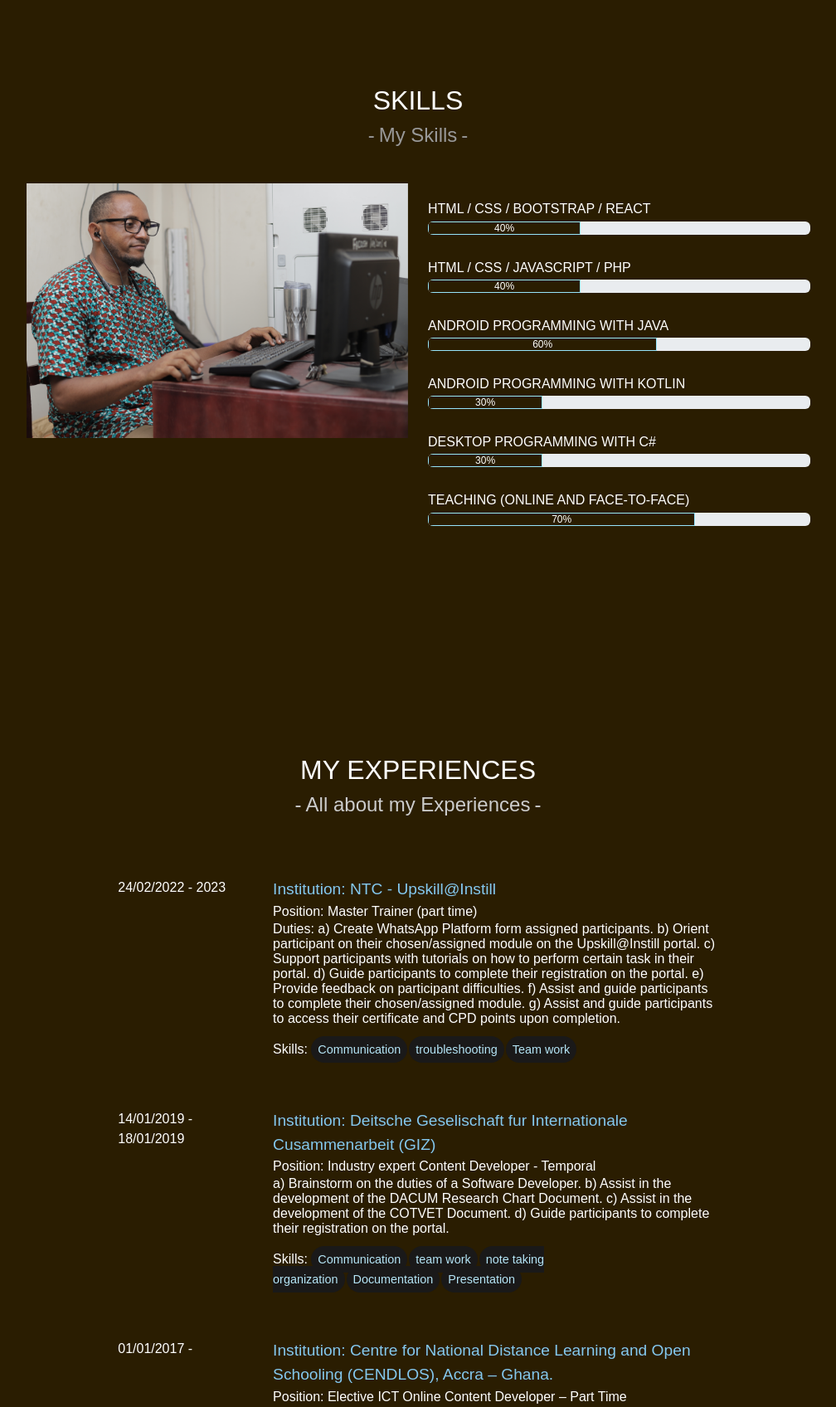
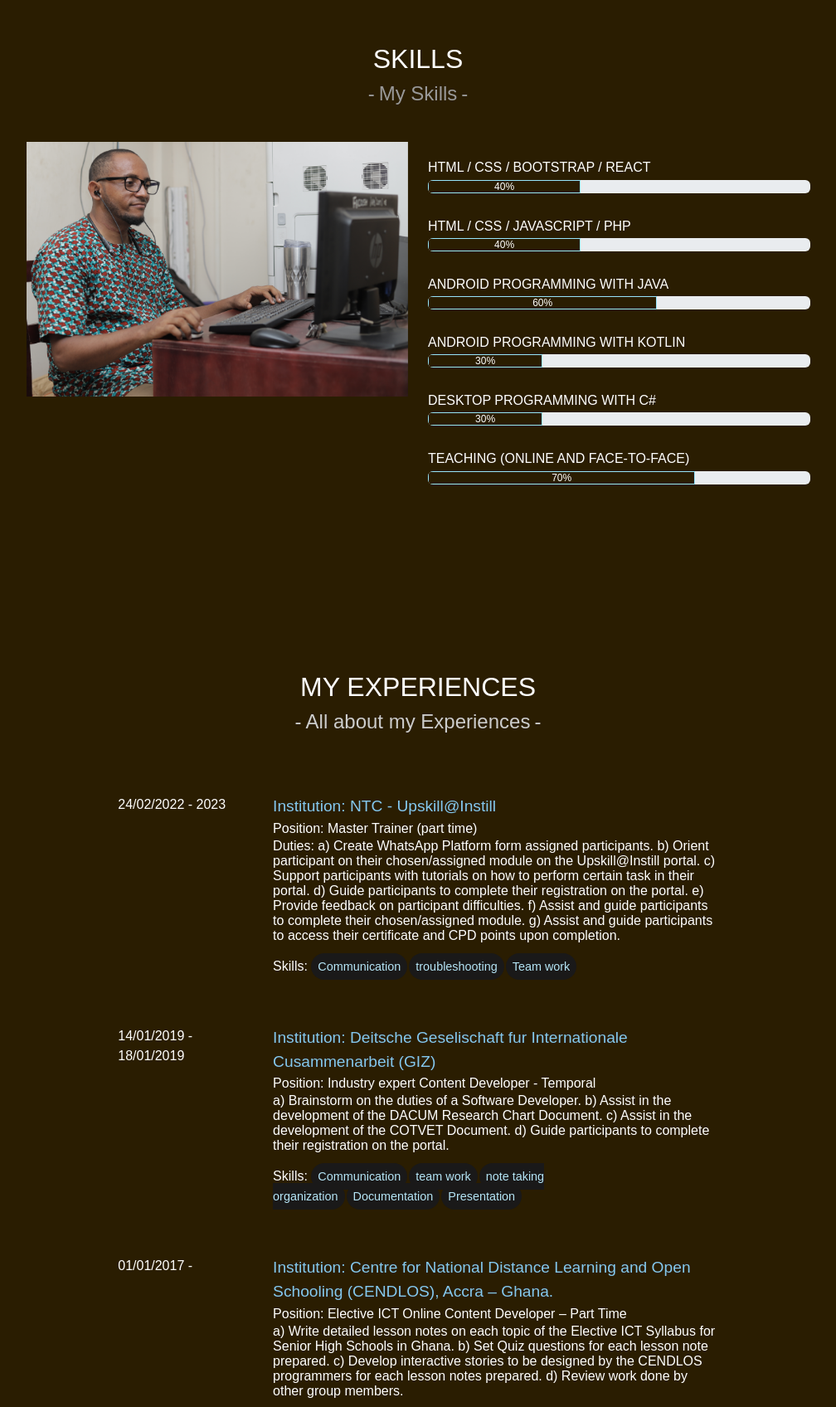
Before and after one commit to jbayensu/Jab-Portfolio, a React (Vite) app: page / in a window 1280 px wide. Shown: the part 859-2555 px from the top of the page at 83% size, without its empty margins (66-1074 px from the left). Built offline with nearby package versions, Linux system fonts and the light colour scheme.

Commit message:
Updates
added facebook link
reduced section padding top

```diff
--- a/src/App.css
+++ b/src/App.css
@@ -33,7 +33,7 @@ body {
 
 .block {
     margin-top: 0px;
-    padding: 150px 0 100px 0;
+    padding: 100px 0 100px 0;
 }
 
 h1, h2, h3, h4, h5, h6 {
@@ -421,7 +421,7 @@ padding-top: 5px;
 
 
 .experiences-block {
-    padding: 150px 0 100px 0;
+    padding: 100px 0 100px 0;
     background-position: 50% 0;
     position: relative;
     color: #fff;
--- a/src/components/Footer.jsx
+++ b/src/components/Footer.jsx
@@ -17,8 +17,8 @@ export default function AppFooter(){
                 </Col>
                 <Col sm={6} className='text-center text-sm-end'>
                     <div className="social-icon">
-                        <a href="https://www.linkedin.com/in/john-ayensu-b88570135/"><img src={navIcon1} alt="linkedin link"/></a>
-                        <a href="https://www.facebook.com"><img src={navIcon2} alt="facebook link"/></a>
+                        <a href="https://www.linkedin.com/in/john-ayensu-b88570135/"  target="_blank"><img src={navIcon1} alt="linkedin link"/></a>
+                        <a href="https://web.facebook.com/profile.php?id=100092664832885"  target="_blank"><img src={navIcon2} alt="facebook link"/></a>
                         <a href="https://www.instagram.com"><img src={navIcon3} alt="instagram link"/></a>
                     </div>
                     <p><i class="fa fa-mail"></i> johnbayensu@gmail.com</p>
--- a/src/components/NavBar.jsx
+++ b/src/components/NavBar.jsx
@@ -68,8 +68,8 @@ export default function AppNavBar(){
                 </Nav>
                 <span className='navbar-text'>
                     <div className='social-icon'>
-                        <a href="https://www.linkedin.com/in/john-ayensu-b88570135/"><img src={navIcon1} alt=""/></a>
-                        <a href="#"><img src={navIcon2} alt=""/></a>
+                        <a href="https://www.linkedin.com/in/john-ayensu-b88570135/" target="_blank"><img src={navIcon1} alt="linkedin link"/></a>
+                        <a href="https://web.facebook.com/profile.php?id=100092664832885" target="_blank"><img src={navIcon2} alt="facebook link"/></a>
                         <a href="#"><img src={navIcon3} alt=""/></a>
                     </div>
                     <div>
```
